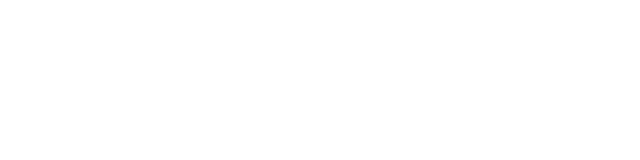
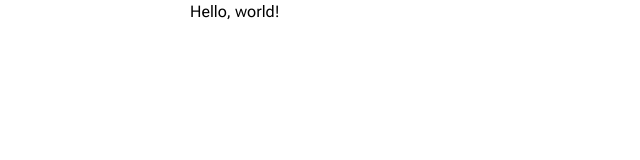
Before and after one commit to GavPri/gavprior, a Next.js app: page / in a window 1280 px wide. Shown: the top 160 px of the page, without its empty margins (0-640 px from the left). Built offline with nearby package versions, Linux system fonts and the light colour scheme.

Commit message:
add container class to main

```diff
--- a/app/page.js
+++ b/app/page.js
@@ -3,7 +3,9 @@
 export default function Home() {
   return (
     <div>
-      <main className="flex flex-col gap-8 row-start-2 items-center sm:items-start"></main>
+      <main className="max-w-[900px] min-h-screen bg-background mx-auto" >
+        Hello, world!
+      </main>
     </div>
   );
 }
```
